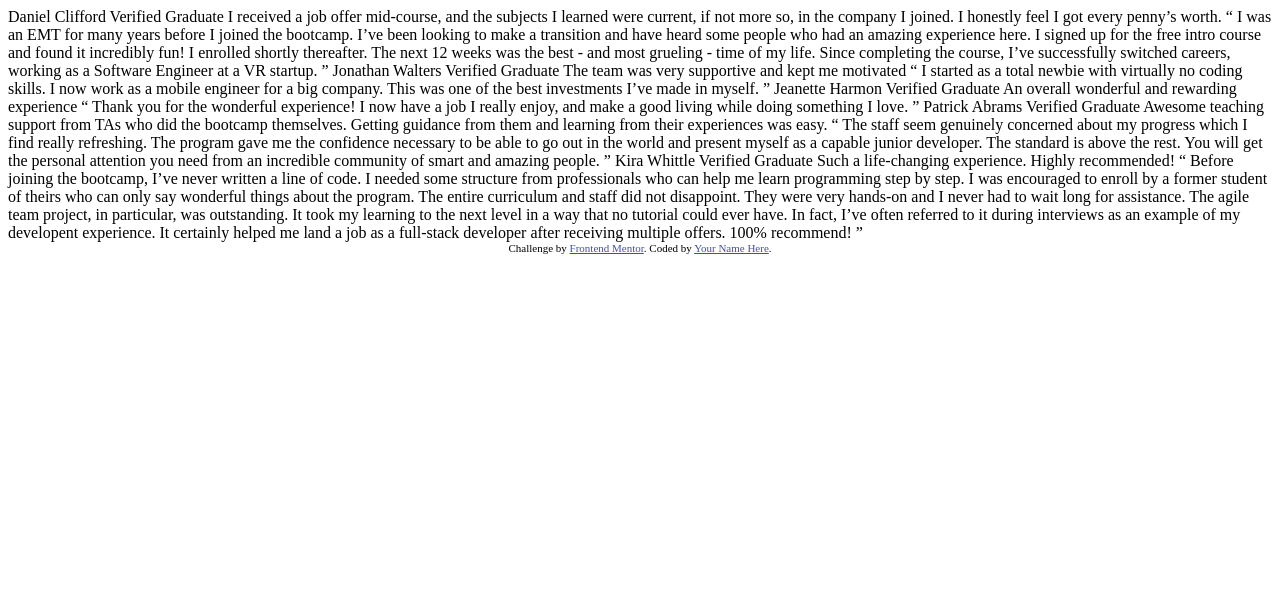
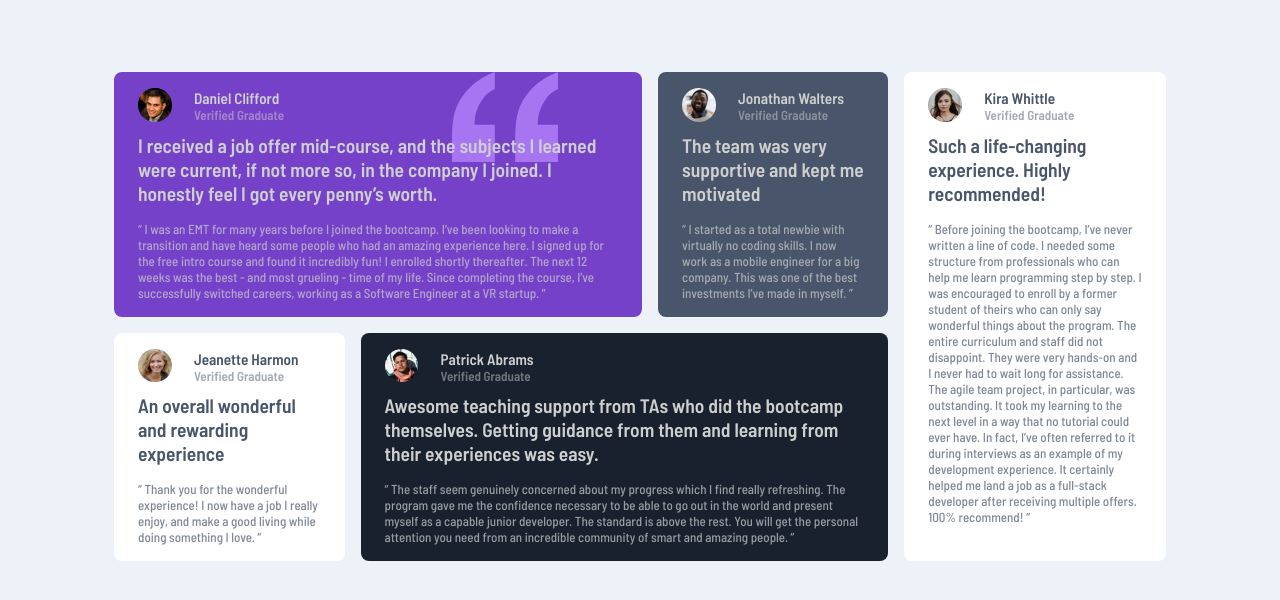
Before and after one commit to esthercate/Testimonial-grid-section, a plain HTML site: page index.html in a window 1280 px wide. Drawn offline with Linux system fonts and the light colour scheme.

Commit message:
solution

```diff
--- /dev/null
+++ b/css/main.scss
@@ -0,0 +1,175 @@
+@import url('https://fonts.googleapis.com/css2?family=Barlow+Semi+Condensed:wght@500;600&display=swap');
+
+// Primary colors
+$Moderate-violet: hsl(263, 55%, 52%);
+$Very-dark-grayish-blue: hsl(217, 19%, 35%);
+$Very-dark-blackish-blue: hsl(219, 29%, 14%);
+$White: hsl(0, 0%, 100%);
+
+// Neutral Colors
+$Light-gray: hsl(0, 0%, 81%);
+$Light-grayish-blue: hsl(210, 46%, 95%);
+
+$font-family: 'Barlow Semi Condensed', sans-serif;
+$Font-size: 13px;
+
+$desktop: 700px;
+@mixin desktop {
+    @media (min-width: #{$desktop}) {
+        @content;
+    }
+}
+
+* {
+    margin: 0;
+    padding: 0;
+    box-sizing: border-box;
+}
+
+body {
+    background: $Light-grayish-blue;
+    font-family: $font-family;
+    font-size: $Font-size;
+    display: flex;
+    flex-direction: column;
+    align-items: center;
+    justify-content: center;
+}
+
+.grid-container {
+    max-width: 350px;
+    padding: 1rem;
+    margin: 0 1rem;
+
+    @include desktop {
+        max-width: 1100px;
+        margin-top: 3rem;
+        display: grid;
+        grid-template-areas:
+        'item1 item2 item5'
+        'item3 item4 item5';
+    }
+
+}
+
+.item {
+    margin: .5rem;
+    padding: 1rem 1.5rem;
+    border-radius: 8px;
+}
+
+.header {
+    display: flex;
+    margin-bottom: .5rem;
+
+    img {
+        border-radius: 50%;
+        width: 60%;
+    }
+
+    .name {
+        margin: auto auto auto 0;
+    }
+}
+
+.main {
+
+    h2 {
+        margin-bottom: 1rem;
+    }
+}
+
+.grid-item1,
+.grid-item2,
+.grid-item4 {
+
+    .name {
+        color: $Light-gray;
+
+        h4 {
+            opacity: 50%;
+        }
+    }
+
+    .main {
+        color: $Light-gray;
+
+        p {
+            opacity: 70%;
+        }
+    }
+}
+
+.grid-item3,
+.grid-item5 {
+
+    .name {
+        color: $Very-dark-grayish-blue;
+
+        h4 {
+            opacity: 50%;
+        }
+    }
+
+    .main {
+        color: $Very-dark-grayish-blue;
+
+        p {
+            opacity: 70%;
+        }
+    }
+
+}
+
+.grid-item1 {
+    background-color: $Moderate-violet;
+    background-image: url("../images/bg-pattern-quotation.svg");
+    background-repeat: no-repeat;
+    background-position: 90% 0;
+    background-size: 30% 23%;
+
+
+    @include desktop {
+        grid-area: item1;
+        grid-column: span 4;
+        background-position: 80% 0;
+        background-size: 20% 37%;
+    }
+}
+
+.grid-item2 {
+    background: $Very-dark-grayish-blue;
+
+    @include desktop {
+        grid-area: item2;
+        grid-column: span 1;
+    }
+
+}
+
+.grid-item3 {
+    background: $White;
+
+    @include desktop {
+        grid-area: item3;
+        grid-column: span 1;
+    }
+}
+
+.grid-item4 {
+    background: $Very-dark-blackish-blue;
+
+    @include desktop {
+        grid-area: item4;
+        grid-column: span 4;
+    }
+}
+
+.grid-item5 {
+    background: $White;
+
+    @include desktop {
+        grid-area: item5;
+        grid-column: span 1;
+    }
+}
--- a/index.html
+++ b/index.html
@@ -5,72 +5,117 @@
   <meta name="viewport" content="width=device-width, initial-scale=1.0"> <!-- displays site properly based on user's device -->
 
   <link rel="icon" type="image/png" sizes="32x32" href="./images/favicon-32x32.png">
+  <link rel="stylesheet" href="./css/main.css">
 
   <title>Frontend Mentor | [Challenge Name Here]</title>
-
-  <!-- Feel free to remove these styles or customise in your own stylesheet 👍 -->
-  <style>
-    .attribution { font-size: 11px; text-align: center; }
-    .attribution a { color: hsl(228, 45%, 44%); }
-  </style>
 </head>
 <body>
-  Daniel Clifford
-  Verified Graduate
 
-  I received a job offer mid-course, and the subjects I learned were current, if not more so,
+  <div class="grid-container">
+    <div class="grid-item1 item">
+      <div class="header">
+        <div class="Avatar">
+          <img src="./images/image-daniel.jpg" alt="Avatar">
+        </div>
+        <div class="name">
+          <h3>Daniel Clifford</h3>
+          <h4>Verified Graduate</h4>
+        </div>
+      </div>
+      <div class="main">
+        <h2>  I received a job offer mid-course, and the subjects I learned were current, if not more so,
           in the company I joined. I honestly feel I got every penny’s worth.
-
+        </h2>
+        <p>
           “ I was an EMT for many years before I joined the bootcamp. I’ve been looking to make a
             transition and have heard some people who had an amazing experience here. I signed up
             for the free intro course and found it incredibly fun! I enrolled shortly thereafter.
             The next 12 weeks was the best - and most grueling - time of my life. Since completing
             the course, I’ve successfully switched careers, working as a Software Engineer at a VR startup. ”
+          </p>
+      </div>
+    </div>
 
-  Jonathan Walters
-  Verified Graduate
+    <div class="grid-item2 item">
+      <div class="header">
+        <div class="avatar">
+          <img src="./images/image-jonathan.jpg" alt="Avatar">
+        </div>
+        <div class="name">
+          <h3>Jonathan Walters</h3>
+          <h4>Verified Graduate</h4>
+        </div>
+      </div>
+      <div class="main">
+        <h2>The team was very supportive and kept me motivated</h2>
+        <p>“ I started as a total newbie with virtually no coding skills. I now work as a mobile engineer
+          for a big company. This was one of the best investments I’ve made in myself. ”</p>
+      </div>
+    </div>
 
-  The team was very supportive and kept me motivated
+    <div class="grid-item3 item">
+      <div class="header">
+        <div class="avatar">
+          <img src="./images/image-jeanette.jpg" alt="Avatar">
+        </div>
+        <div class="name">
+          <h3>Jeanette Harmon</h3>
+          <h4>Verified Graduate</h4>
+        </div>
+      </div>
+      <div class="main">
+        <h2>An overall wonderful and rewarding experience</h2>
+        <p>“ Thank you for the wonderful experience! I now have a job I really enjoy, and make a good living
+          while doing something I love. ”</p>
+      </div>
+    </div>
 
-  “ I started as a total newbie with virtually no coding skills. I now work as a mobile engineer
-  for a big company. This was one of the best investments I’ve made in myself. ”
-
-  Jeanette Harmon
-  Verified Graduate
-
-  An overall wonderful and rewarding experience
-
-  “ Thank you for the wonderful experience! I now have a job I really enjoy, and make a good living
-  while doing something I love. ”
-
-  Patrick Abrams
-  Verified Graduate
-
-  Awesome teaching support from TAs who did the bootcamp themselves. Getting guidance from them and
-  learning from their experiences was easy.
-
+    <div class="grid-item4 item">
+      <div class="header">
+        <div class="avatar">
+          <img src="./images/image-patrick.jpg" alt="Avatar">
+        </div>
+        <div class="name">
+          <h3>Patrick Abrams</h3>
+          <h4>Verified Graduate</h4>
+        </div>
+      </div>
+      <div class="main">
+        <h2>Awesome teaching support from TAs who did the bootcamp themselves. Getting guidance from them and
+          learning from their experiences was easy.</h2>
+          <p>
             “ The staff seem genuinely concerned about my progress which I find really refreshing. The program
             gave me the confidence necessary to be able to go out in the world and present myself as a capable
             junior developer. The standard is above the rest. You will get the personal attention you need from
             an incredible community of smart and amazing people. ”
+          </p>
+      </div>
+    </div>
 
-  Kira Whittle
-  Verified Graduate
-
-  Such a life-changing experience. Highly recommended!
-
+    <div class="grid-item5 item">
+      <div class="header">
+        <div class="avatar">
+          <img src="./images/image-kira.jpg" alt="Avatar">
+        </div>
+        <div class="name">
+          <h3>Kira Whittle</h3>
+          <h4>Verified Graduate</h4s>
+        </div>
+      </div>
+      <div class="main">
+        <h2>Such a life-changing experience. Highly recommended!</h2>
+        <p>
           “ Before joining the bootcamp, I’ve never written a line of code. I needed some structure from
           professionals who can help me learn programming step by step. I was encouraged to enroll by a former
           student of theirs who can only say wonderful things about the program. The entire curriculum and staff
           did not disappoint. They were very hands-on and I never had to wait long for assistance. The agile team
           project, in particular, was outstanding. It took my learning to the next level in a way that no tutorial
-  could ever have. In fact, I’ve often referred to it during interviews as an example of my developent
+          could ever have. In fact, I’ve often referred to it during interviews as an example of my development
           experience. It certainly helped me land a job as a full-stack developer after receiving multiple offers.
           100% recommend! ”
-
-  <div class="attribution">
-    Challenge by <a href="https://www.frontendmentor.io?ref=challenge" target="_blank">Frontend Mentor</a>.
-    Coded by <a href="#">Your Name Here</a>.
+        </p>
+      </div>
+    </div>
   </div>
 </body>
 </html>
```
Also changed, not shown: css/main.css (added), 4 other files. Lines whose indentation alone changed are shown as unchanged.
